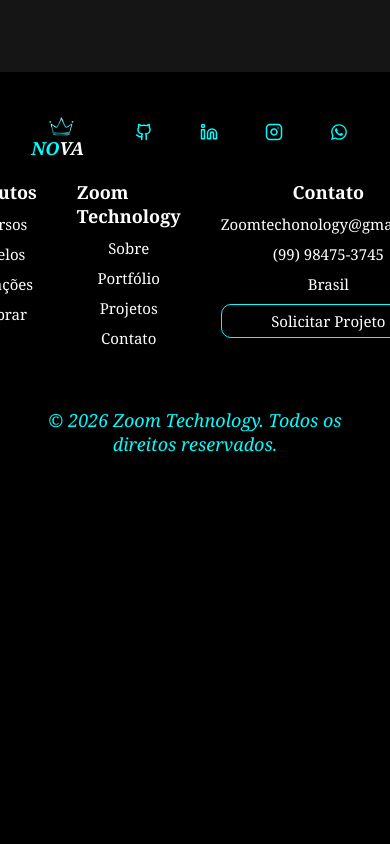
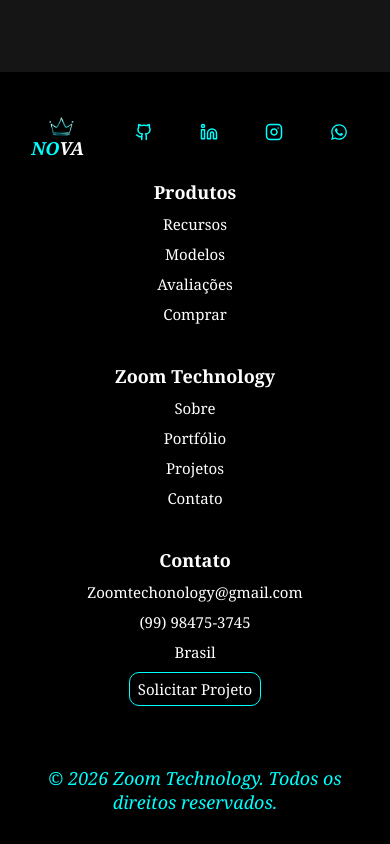
Before and after one commit to deverciliarose/Nova, a React (Vite) app: page / in a window 390 px wide. Shown: the part 5444-6288 px from the top of the page. Before the commit the page ends 5930 px from the top, so only its background shows below. Built offline with nearby package versions, Linux system fonts and the light colour scheme.

Commit message:
ajuste de responsividade

```diff
--- a/src/Pages/Detalhes.css
+++ b/src/Pages/Detalhes.css
@@ -57,6 +57,6 @@
    }
     .component-descrição{
         top: 80%;
-        left: 25%;
+
     }
 }
--- a/src/Pages/Footer.css
+++ b/src/Pages/Footer.css
@@ -55,6 +55,10 @@
     align-items: center;
     gap: 10px;
 }
+.links-container{
+    display: flex;
+    gap: 40px;
+}
 .links h3{
     font-size: 20px;
 }
@@ -105,6 +109,17 @@
     .social a{
         font-size: 18px;
     }
+    .footer-links{
+        display: flex;
+        flex-direction: column;
+    }
+    .footer-links{
+        display: flex;
+    }
+    .links-container{
+        display: flex;
+        flex-direction: column;
+    }
     .links h3{
         font-size: 18px;
     }
@@ -117,4 +132,9 @@
     .footer-contact p{
         font-size: 15px;
     }
+    .footer-contact button{
+        max-width: 200px;
+        margin-left: auto;
+        margin-right: auto;
+    }
 }
--- a/src/Pages/Footer.jsx
+++ b/src/Pages/Footer.jsx
@@ -35,6 +35,7 @@ function Footer(){
                     </div>
                 </div>
                 <div className="footer-links">
+                    <div className="links-container">
                     <div className="links">
                     <h3>Produtos</h3>
                     <a href="#">Recursos</a>
@@ -50,7 +51,7 @@ function Footer(){
                         <a href="#">Projetos</a>
                         <a href="#">Contato</a>
                     </div>
-
+                    </div>
                      <div className="footer-contact">
                     <h3>Contato</h3>
                     <p>
--- a/src/Pages/Hero.css
+++ b/src/Pages/Hero.css
@@ -31,6 +31,7 @@
     margin-top: 40px;
     max-width: 500px;
     margin-left: 0;
+
 }
 .hero-sloga ul{
     display: flex;
```
